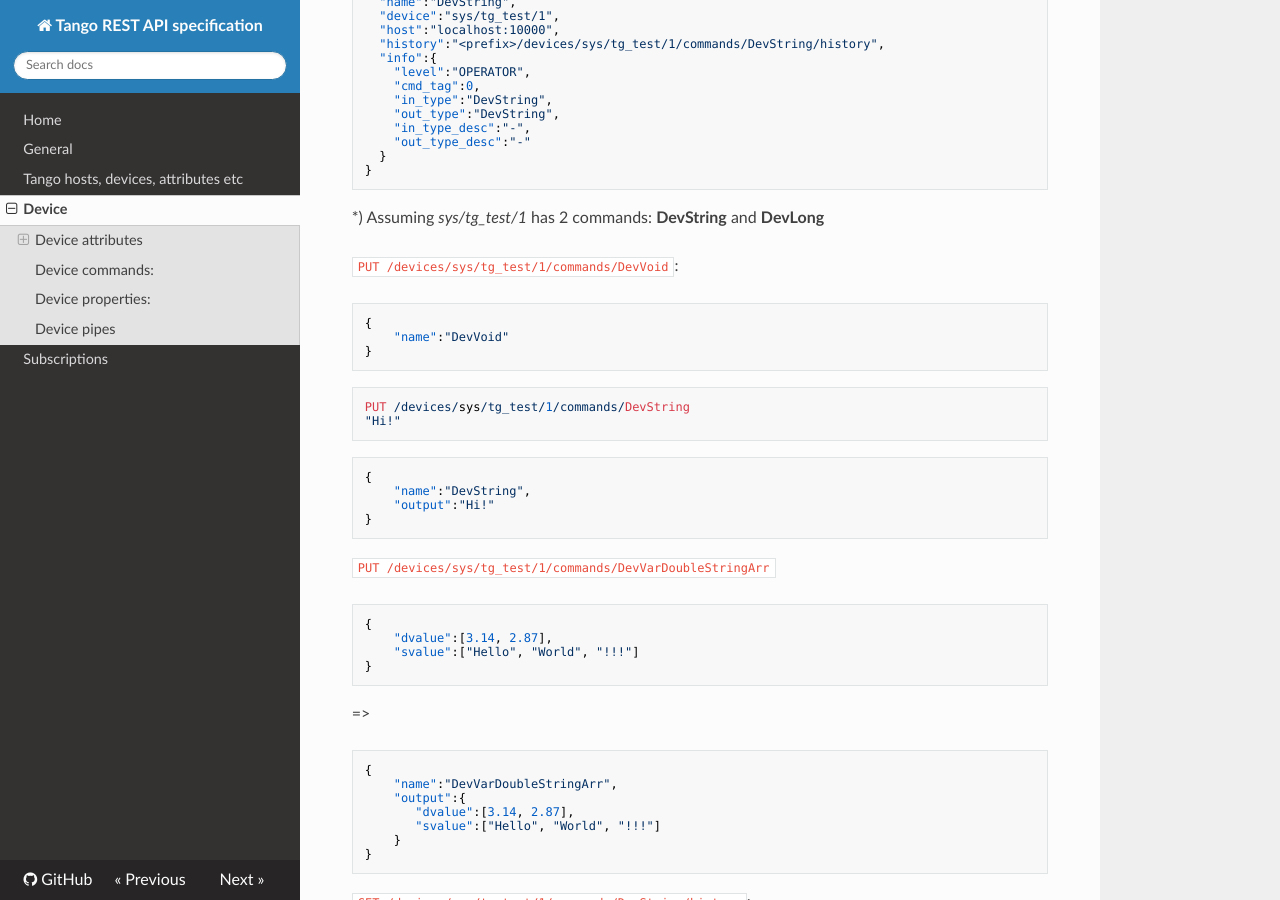
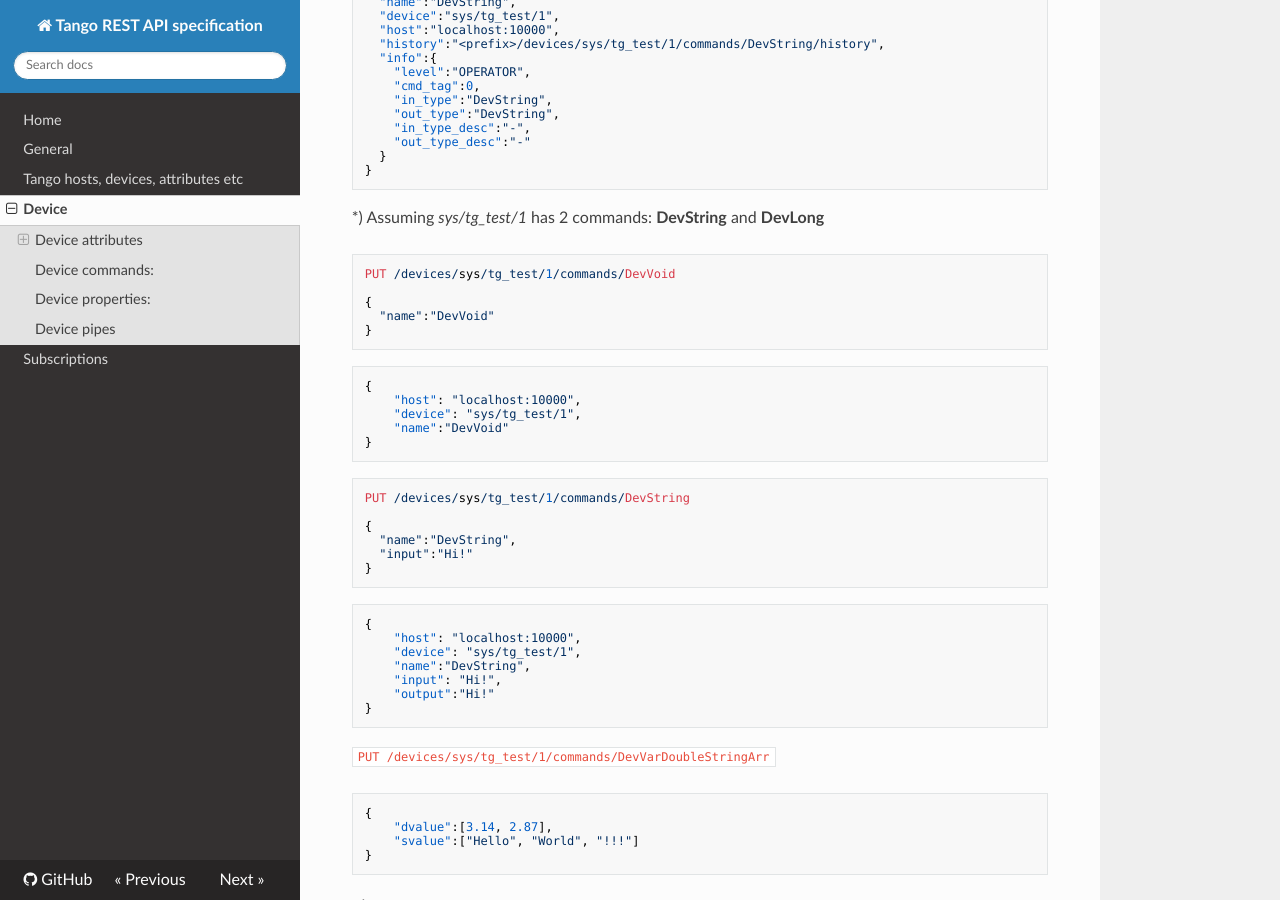
Before and after one commit to tango-controls/rest-api, an MkDocs documentation site: the page built from docs/device.md, in a window 1280 px wide and 900 px high, scrolled down 9133 px. Built offline with MkDocs 1.6.1, drawn with Linux system fonts in a browser that asks for light colours; nearby versions of some CDN libraries; old or Windows-style settings are respelled for this version of MkDocs.

Commit message:
Progress: correct command execution API

````diff
--- a/docs/device.md
+++ b/docs/device.md
@@ -499,20 +499,35 @@ __IMPLEMENTATION NOTE:__ attribute info in REST API returns AttributeInfoEx from
 
 *) Assuming _sys/tg_test/1_ has 2 commands: __DevString__ and __DevLong__
 
-`PUT /devices/sys/tg_test/1/commands/DevVoid`:
+```
+PUT /devices/sys/tg_test/1/commands/DevVoid
+
+{
+  "name":"DevVoid"
+}
+```
 ```JSON
 {
+    "host": "localhost:10000",
+    "device": "sys/tg_test/1",
     "name":"DevVoid"
 }
 ```
 
 ```
 PUT /devices/sys/tg_test/1/commands/DevString
-"Hi!"
+
+{
+  "name":"DevString",
+  "input":"Hi!"
+}
 ```
 ```JSON
 {
+    "host": "localhost:10000",
+    "device": "sys/tg_test/1",
     "name":"DevString",
+    "input": "Hi!",
     "output":"Hi!"
 }
 ```
````
